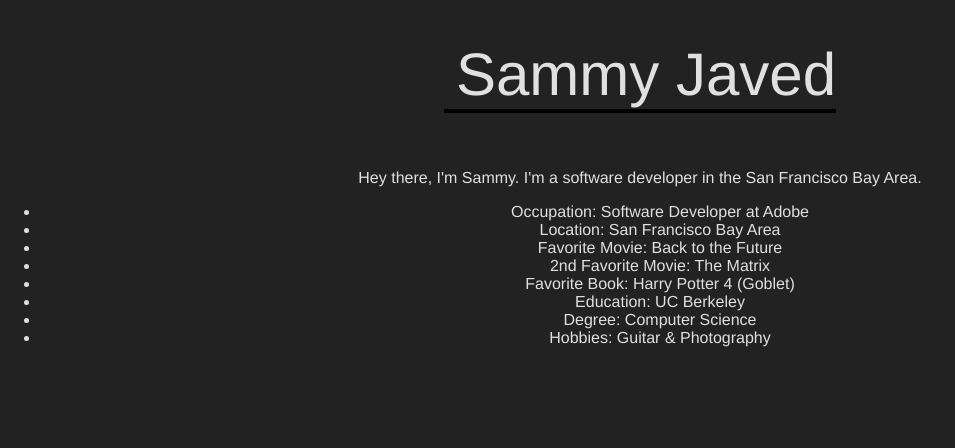
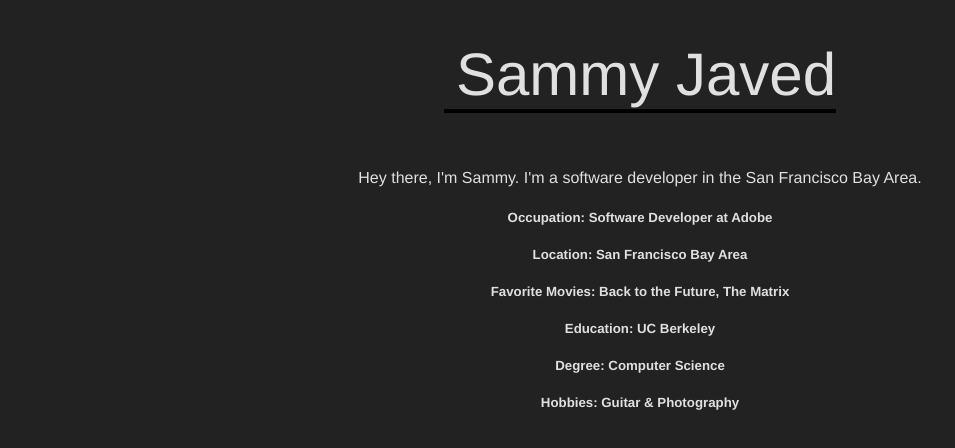
Before and after one commit to osamja/my-personal-website, a React (Create React App) app: page /bio in a window 1280 px wide. Shown: the top 448 px of the page, without its empty margins (0-955 px from the left). Built offline with nearby package versions, Linux system fonts and the light colour scheme.

Commit message:
formatted bio page

```diff
--- a/src/pages/Bio.jsx
+++ b/src/pages/Bio.jsx
@@ -31,16 +31,12 @@ export default class Bio extends Component {
                 <p>
                     Hey there, I'm Sammy.  I'm a software developer in the San Francisco Bay Area.
                 </p>
-                <ul>
-                    <li>Occupation: Software Developer at Adobe</li>
-                    <li>Location: San Francisco Bay Area</li>
-                    <li>Favorite Movie: Back to the Future</li>
-                    <li>2nd Favorite Movie: The Matrix</li>
-                    <li>Favorite Book: Harry Potter 4 (Goblet)</li>
-                    <li>Education: UC Berkeley</li>
-                    <li>Degree: Computer Science</li>
-                    <li>Hobbies: Guitar & Photography</li>
-                </ul>
+                <h5>Occupation: Software Developer at Adobe</h5>
+                <h5>Location: San Francisco Bay Area</h5>
+                <h5>Favorite Movies: Back to the Future, The Matrix</h5>
+                <h5>Education: UC Berkeley</h5>
+                <h5>Degree: Computer Science</h5>
+                <h5>Hobbies: Guitar & Photography</h5>
             </div>
         );
     }
```
